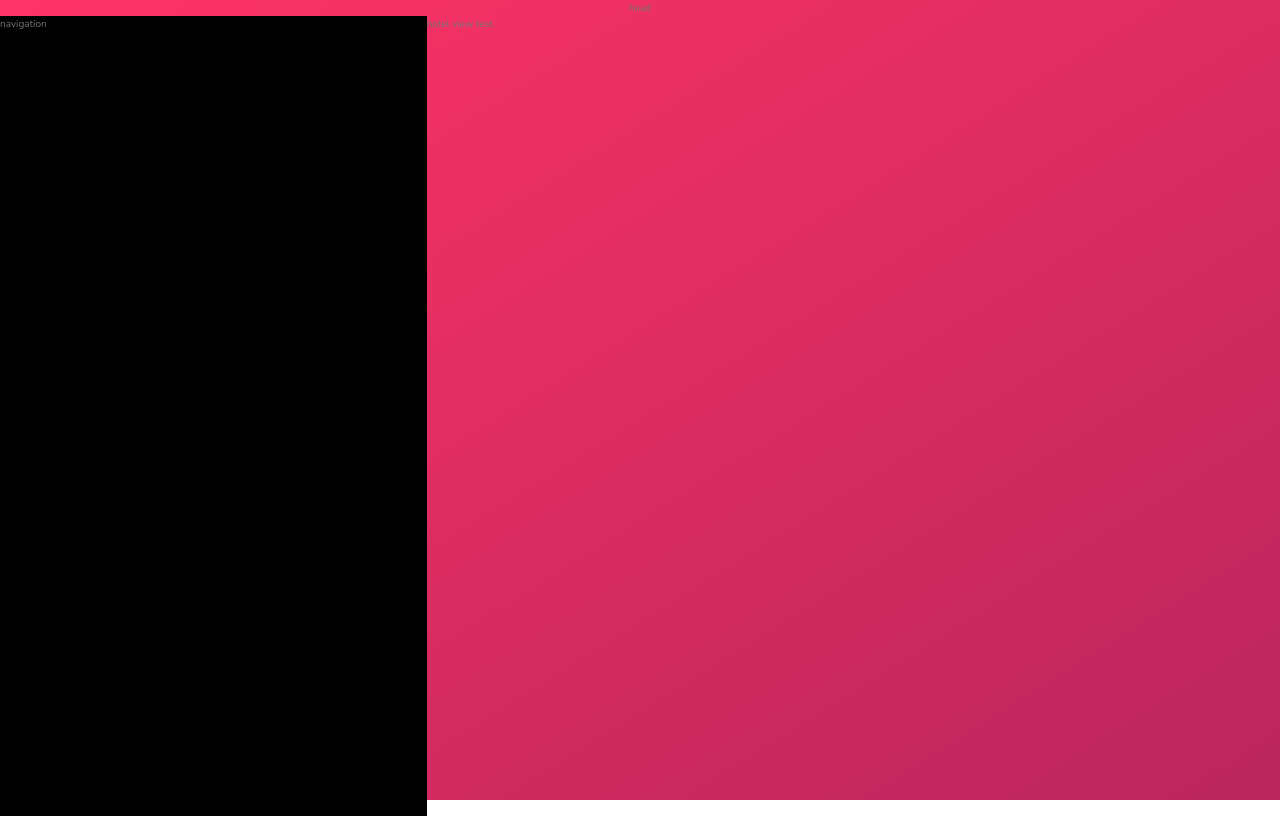
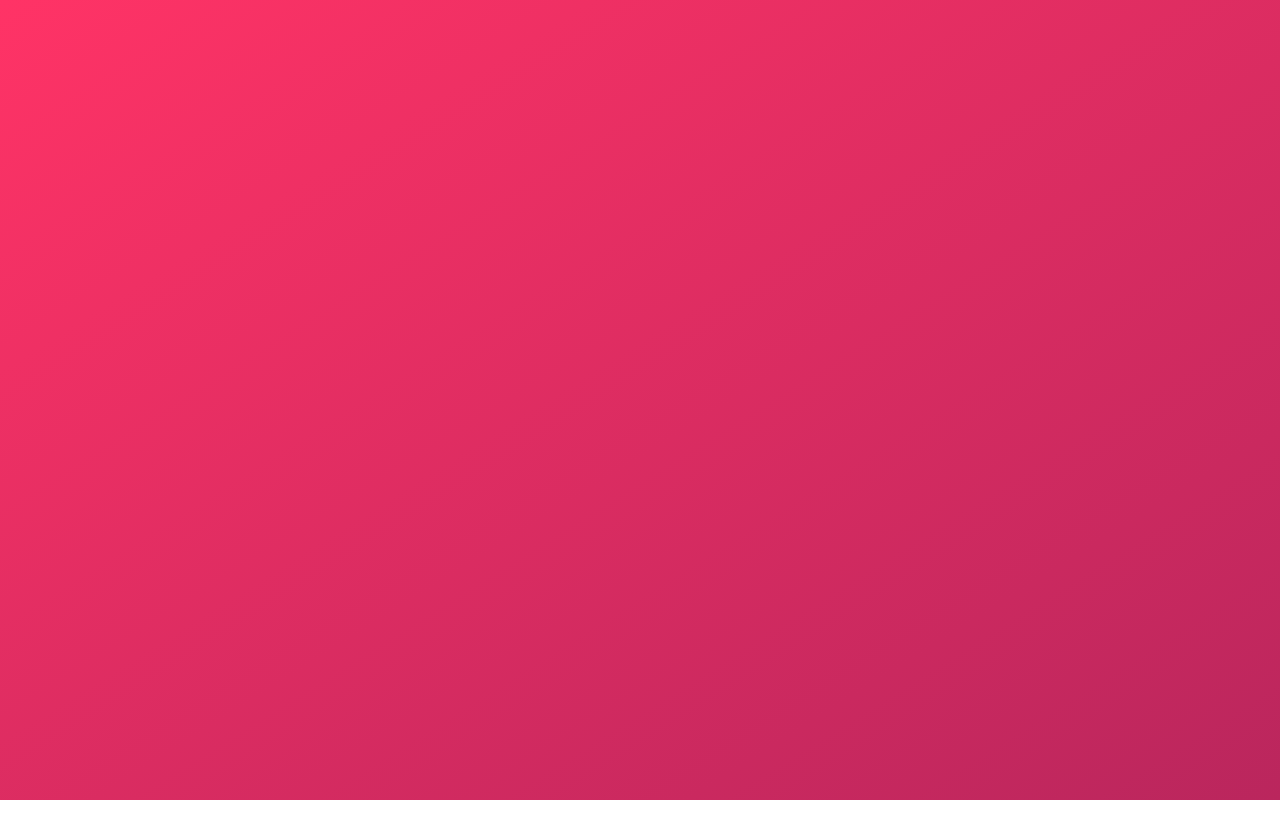
Before and after one commit to jowjaim20/next-app, a Next.js app: page / in a window 1280 px wide. Shown: the top 818 px of the page. Built offline with nearby package versions, Linux system fonts and the light colour scheme.

Commit message:
margin error

```diff
--- a/pages/index.js
+++ b/pages/index.js
@@ -2,15 +2,15 @@ import style from "../styles/trillo.module.scss";
 const Trillo=()=>{
 	return(
 		<div className={`${style.body}`}>
-			<div className={`${style.container} flex flex-col`}>
-				<header className="text-center">
+			<div className={`${style.container}`}>
+				<header className={`${style.header}`}>
 				head
 				</header>
-				<div className="content flex">
-					<nav className='basis-2/6 bg-black h-screen'>
+				<div className={`${style.content}`}>
+					<nav className={style["sidebar"]}>
 						navigation
 					</nav>
-					<main className='flex-auto'>
+					<main className={`${style['hotel-view']}`}>
 						hotel view test
 					</main>
 				</div>
--- a/styles/trillo.module.scss
+++ b/styles/trillo.module.scss
@@ -3,6 +3,20 @@
 	background-size: cover;
 	background-repeat: no-repeat;
 	color: var(--color-grey-dark-2);
+	height: 100vh;
+	padding: 10rem;
 
-	height: 100vh;
+
 }
+
+.container {
+	max-width: 120rem;
+	margin-top: 120rem;
+	background-color: var(--color-grey-light-2);
+	box-shadow: 0 2rem 6rem rgba(0,0,0,.3);
+	//min-height: 30rem;
+}
+.header {}
+.content {}
+.sidebar {}
+.hotel-view {}
```
